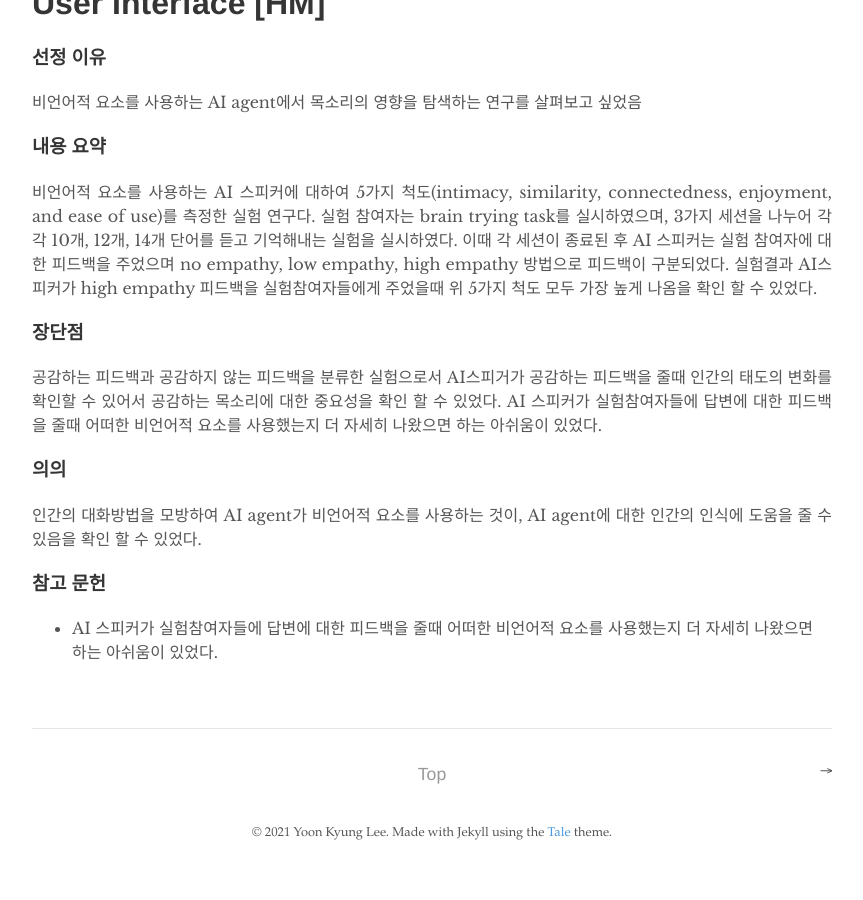
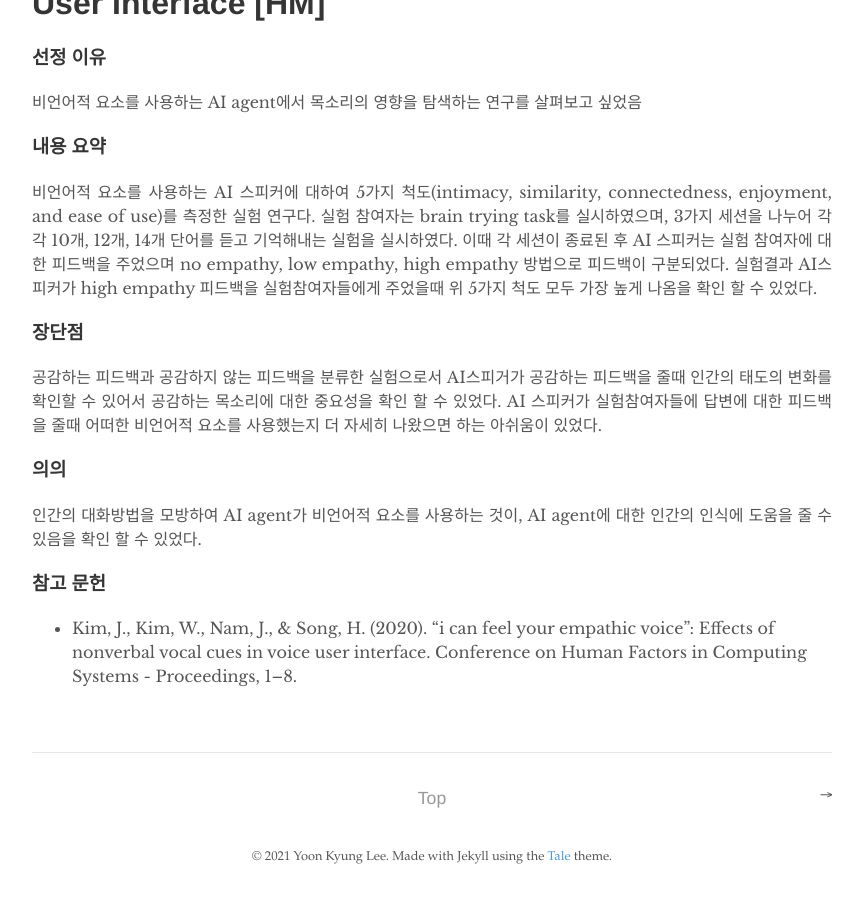
Before and after one commit to humanfactorspsych/blog, a Jekyll site: the page built from _posts/2021-11-04-study.md, in a window 1280 px wide and 900 px high, scrolled down 1477 px. Shown: the whole window, without its empty margins (208-1071 px from the left). Built offline with Jekyll 4.4.1, drawn with Linux system fonts in a browser that asks for light colours; before the commit the page ends 2353 px from its top, so only the background shows below that; some of the changed text lies outside the part shown.

Commit message:
Update 2021-11-04-study.md

```diff
--- a/_posts/2021-11-04-study.md
+++ b/_posts/2021-11-04-study.md
@@ -62,4 +62,4 @@ AI 스피커가 실험참여자들에 답변에 대한 피드백을 줄때 어
 
 ### **참고 문헌**
 
-- AI 스피커가 실험참여자들에 답변에 대한 피드백을 줄때 어떠한 비언어적 요소를 사용했는지 더 자세히 나왔으면 하는 아쉬움이 있었다.
+- Kim, J., Kim, W., Nam, J., & Song, H. (2020). “i can feel your empathic voice”: Effects of nonverbal vocal cues in voice user interface. Conference on Human Factors in Computing Systems - Proceedings, 1–8.
```
Also changed, not shown: other parts of _posts/2021-11-04-study.md (+1 -1 lines).
